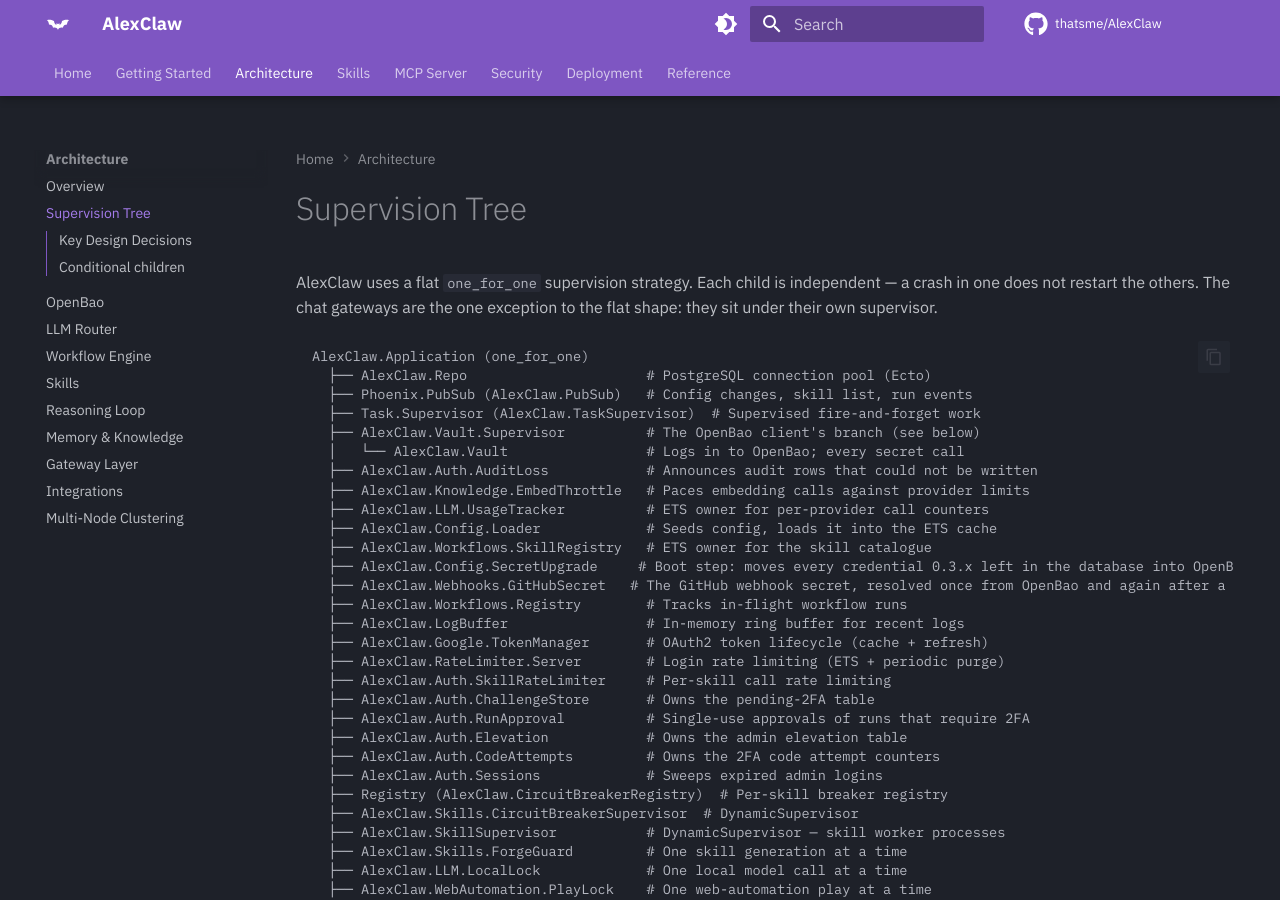
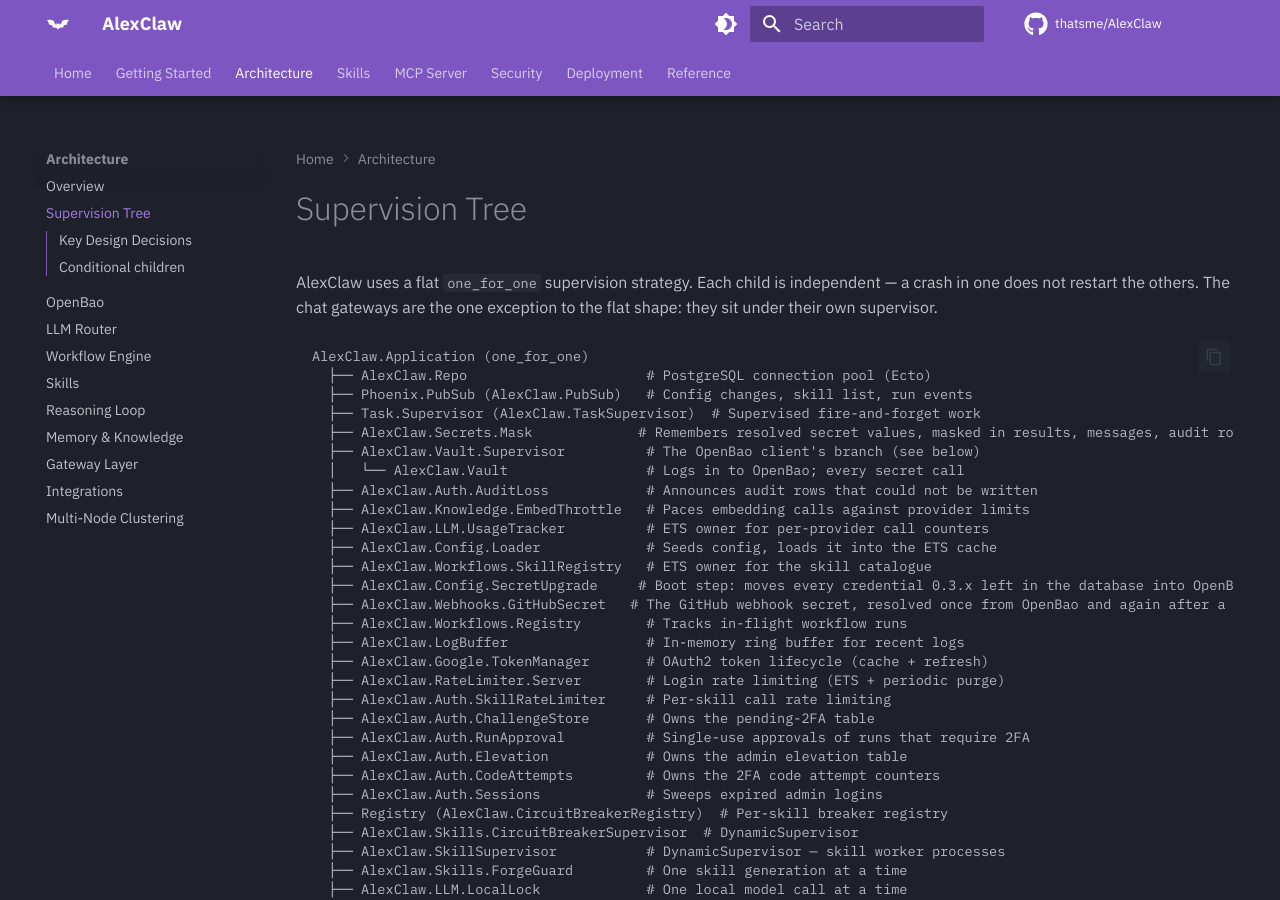
Before and after one commit to thatsme/AlexClaw, an MkDocs documentation site: the page built from docs/architecture/supervision-tree.md, in a window 1280 px wide and 900 px high. Built offline with MkDocs 1.6.1 and Material for MkDocs 9.7.7, drawn with Linux system fonts in a browser that asks for light colours; comment, search, counter and statistics services are not loaded.

Commit message:
fix(secrets): every value resolved from OpenBao is masked wherever it could travel (S8 H1, H8, M13)
AlexClaw.Secrets.Mask remembers, in memory only, each value Secrets.resolve
hands out, and masks it as [secret]:
- in a run: each step's result or error is masked where it enters the
  executor, so the next step, the outcomes, the step results, the result, the
  error, the failure notice (and exports and MCP, which read them) never hold
  it — an API echoing a token is covered;
- at the gateways (router, Telegram, Discord), in audit rows, and in every log
  line through a :logger primary filter (crash reports included);
- in :sys.get_status and crash reports of the processes holding a secret
  (HeldSecret, the Vault client): format_status/1 redacts it.
Secrets.put_value refuses a value with surrounding whitespace or a control
character (an inner newline or tab stays allowed: PEM keys, JSON): it could
only fail, and an HTTP client's error quotes it.

Test: masking_test, mutation-checked (mask as identity; no registration; no
format_status; no entry check).

```diff
--- a/docs/architecture/supervision-tree.md
+++ b/docs/architecture/supervision-tree.md
@@ -9,6 +9,7 @@ AlexClaw.Application (one_for_one)
   ├── AlexClaw.Repo                      # PostgreSQL connection pool (Ecto)
   ├── Phoenix.PubSub (AlexClaw.PubSub)   # Config changes, skill list, run events
   ├── Task.Supervisor (AlexClaw.TaskSupervisor)  # Supervised fire-and-forget work
+  ├── AlexClaw.Secrets.Mask             # Remembers resolved secret values, masked in results, messages, audit rows and logs
   ├── AlexClaw.Vault.Supervisor          # The OpenBao client's branch (see below)
   │   └── AlexClaw.Vault                 # Logs in to OpenBao; every secret call
   ├── AlexClaw.Auth.AuditLoss            # Announces audit rows that could not be written
```
Also changed, not shown: 11 other files.
